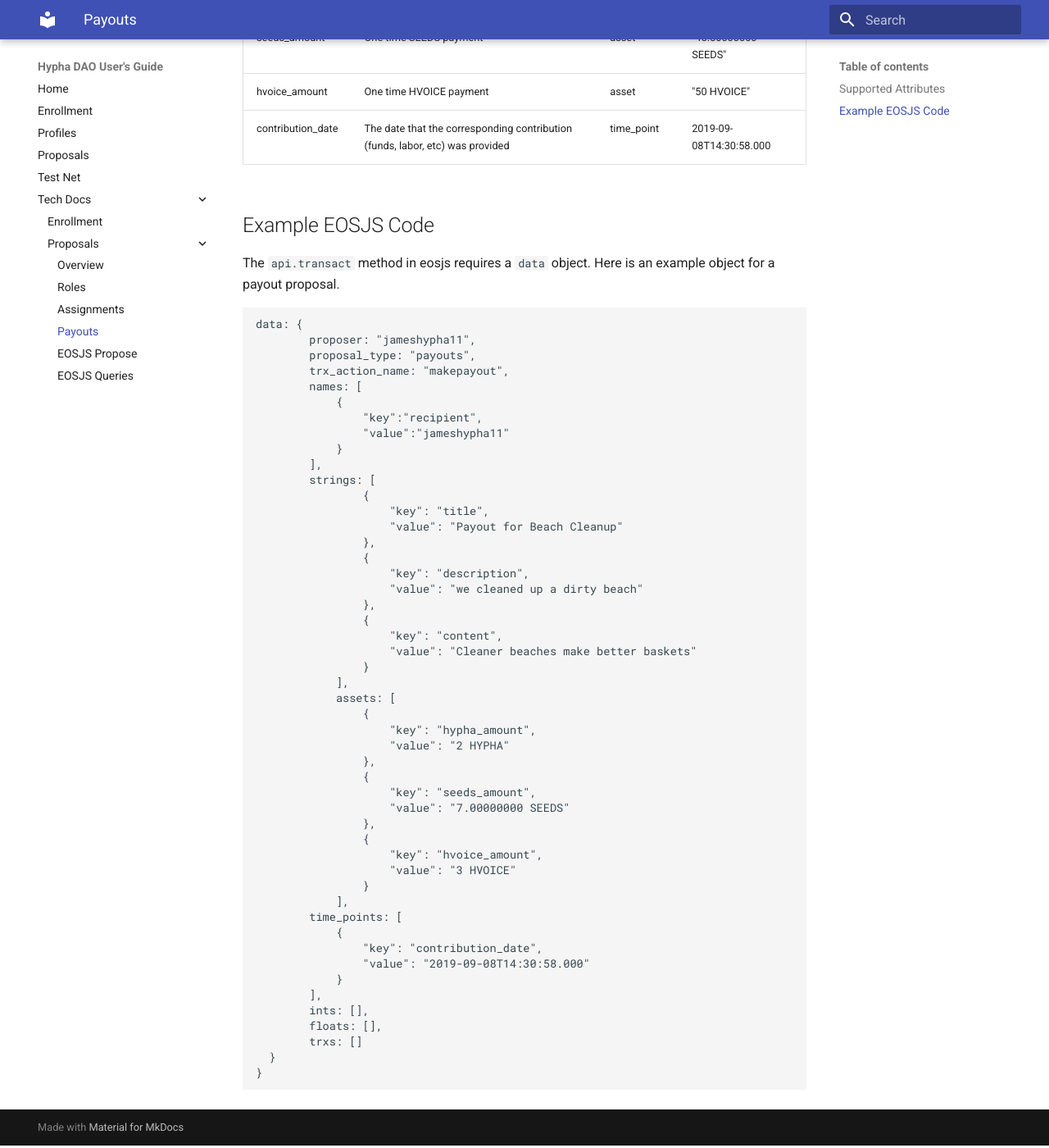
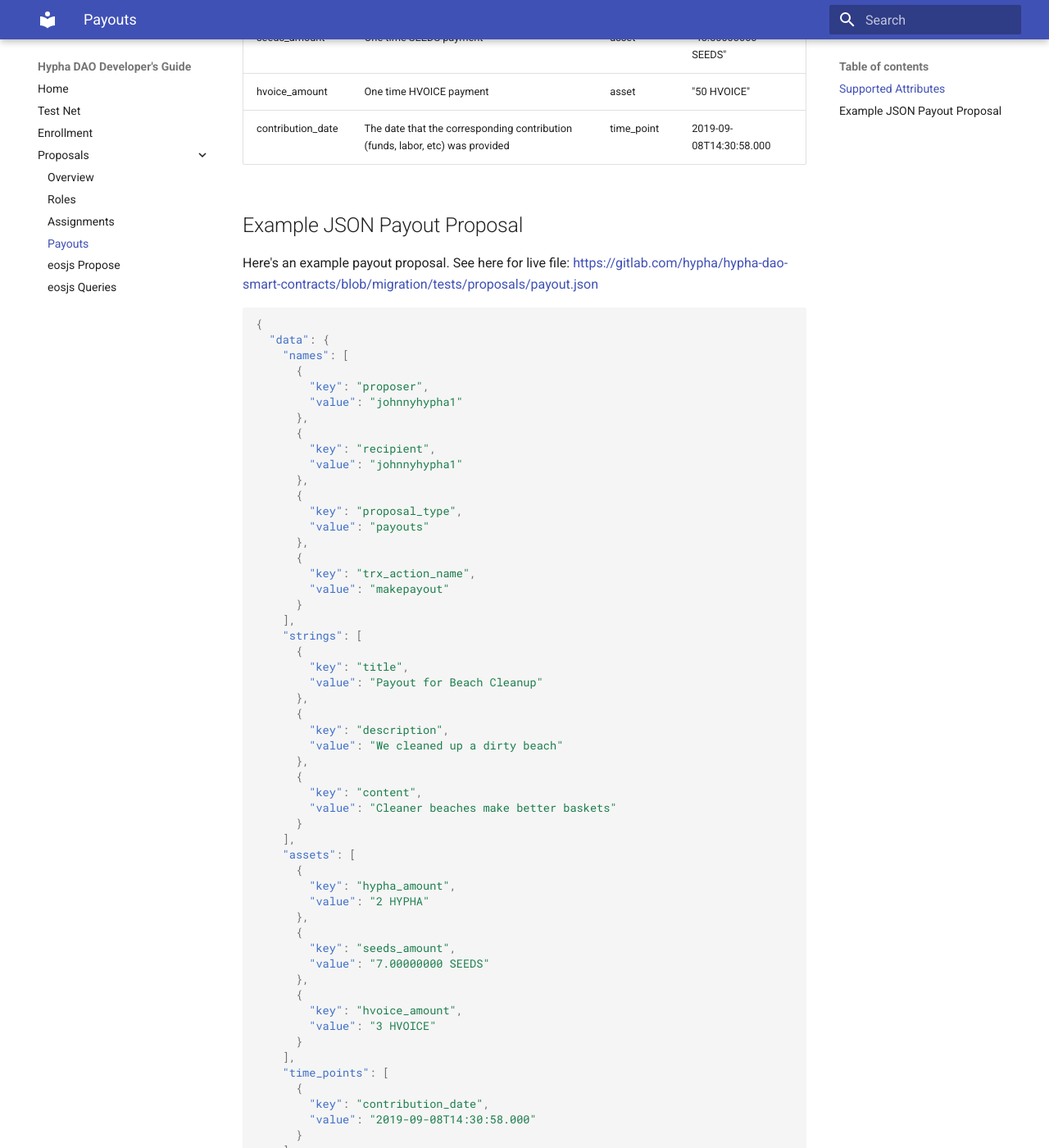
Before and after one commit to hypha-dao/dao-tech-docs, an MkDocs documentation site: the page built from docs/tech-docs/proposals/payouts.md, in a window 1280 px wide and 1400 px high, scrolled down 406 px. Shown: the whole window at 82% size. Built offline with MkDocs 1.6.1 and Material for MkDocs 9.7.7, drawn with Linux system fonts in a browser that asks for light colours; some of the changed text lies outside the part shown.

````diff
--- a/docs/tech-docs/proposals/payouts.md
+++ b/docs/tech-docs/proposals/payouts.md
@@ -1,5 +1,3 @@
-
-
 ## Supported Attributes
 Payout proposals require the following additional attributes.
 
@@ -11,57 +9,66 @@ seeds_amount    | One time SEEDS payment          | asset     | "45.50000000 SEE
 hvoice_amount   | One time HVOICE payment       | asset     | "50 HVOICE"
 contribution_date  | The date that the corresponding contribution (funds, labor, etc) was provided  | time_point | 2019-09-08T14:30:58.000
 
-## Example EOSJS Code
-The ```api.transact``` method in eosjs requires a ```data``` object.  Here is an example object for a payout proposal.
-
-```
-data: {
-        proposer: "jameshypha11",
-        proposal_type: "payouts",
-        trx_action_name: "makepayout",
-        names: [
-            {
-                "key":"recipient",
-                "value":"jameshypha11"
-            }
-        ],
-        strings: [
-                {
-                    "key": "title",
-                    "value": "Payout for Beach Cleanup"
-                },
-                {
-                    "key": "description",
-                    "value": "we cleaned up a dirty beach"
-                },
-                {
-                    "key": "content",
-                    "value": "Cleaner beaches make better baskets"
-                }
-            ],
-            assets: [
-                {
-                    "key": "hypha_amount",
-                    "value": "2 HYPHA"
-                },
-                {
-                    "key": "seeds_amount",
-                    "value": "7.00000000 SEEDS"
-                },
-                {
-                    "key": "hvoice_amount",
-                    "value": "3 HVOICE"
-                }
-            ],
-        time_points: [
-            {
-                "key": "contribution_date",
-                "value": "2019-09-08T14:30:58.000"
-            }
-        ],
-        ints: [],
-        floats: [],
-        trxs: []
+## Example JSON Payout Proposal
+Here's an example payout proposal. See here for live file: https://gitlab.com/hypha/hypha-dao-smart-contracts/blob/migration/tests/proposals/payout.json
+``` JSON
+{
+  "data": {
+    "names": [
+      {
+        "key": "proposer",
+        "value": "johnnyhypha1"
+      },
+      {
+        "key": "recipient",
+        "value": "johnnyhypha1"
+      },
+      {
+        "key": "proposal_type",
+        "value": "payouts"
+      },
+      {
+        "key": "trx_action_name",
+        "value": "makepayout"
+      }
+    ],
+    "strings": [
+      {
+        "key": "title",
+        "value": "Payout for Beach Cleanup"
+      },
+      {
+        "key": "description",
+        "value": "We cleaned up a dirty beach"
+      },
+      {
+        "key": "content",
+        "value": "Cleaner beaches make better baskets"
+      }
+    ],
+    "assets": [
+      {
+        "key": "hypha_amount",
+        "value": "2 HYPHA"
+      },
+      {
+        "key": "seeds_amount",
+        "value": "7.00000000 SEEDS"
+      },
+      {
+        "key": "hvoice_amount",
+        "value": "3 HVOICE"
+      }
+    ],
+    "time_points": [
+      {
+        "key": "contribution_date",
+        "value": "2019-09-08T14:30:58.000"
+      }
+    ],
+    "ints": [],
+    "floats": [],
+    "trxs": []
   }
 }
 ```
--- a/mkdocs.yml
+++ b/mkdocs.yml
@@ -1,4 +1,4 @@
-site_name: Hypha DAO User's Guide
+site_name: Hypha DAO Developer's Guide
 theme:
   name: 'material'
   pallette:
@@ -6,19 +6,19 @@ theme:
     accent: '#5bd4ca'
 nav:
 - Home: index.md
-- Enrollment: enrollment.md
-- Profiles: profiles.md
-- Proposals: proposals.md
+# - Enrollment: enrollment.md
+# - Profiles: profiles.md
+# - Proposals: proposals.md
 - Test Net: test-net.md
-- Tech Docs:
-    - 'Enrollment': 'tech-docs/enrollment.md'
-    - Proposals:
-        - 'Overview': 'tech-docs/proposals.md'
-        - 'Roles': 'tech-docs/proposals/roles.md'
-        - 'Assignments': 'tech-docs/proposals/assignments.md'
-        - 'Payouts': 'tech-docs/proposals/payouts.md'
-        - 'EOSJS Propose': 'tech-docs/proposals/eosjs-propose.md'
-        - 'EOSJS Queries': 'tech-docs/proposals/eosjs-queries.md'
+# - Tech Docs:
+- Enrollment: 'tech-docs/enrollment.md'
+- Proposals:
+    - 'Overview': 'tech-docs/proposals.md'
+    - 'Roles': 'tech-docs/proposals/roles.md'
+    - 'Assignments': 'tech-docs/proposals/assignments.md'
+    - 'Payouts': 'tech-docs/proposals/payouts.md'
+    - 'eosjs Propose': 'tech-docs/proposals/eosjs-propose.md'
+    - 'eosjs Queries': 'tech-docs/proposals/eosjs-queries.md'
 
 markdown_extensions:
   - codehilite:
````
Also changed, not shown: docs/tech-docs/enrollment.md (+2 -0 lines), docs/tech-docs/proposals/assignments.md (+52 -47 lines), docs/tech-docs/proposals/eosjs-propose.md (+12 -5 lines), docs/tech-docs/proposals/roles.md (+66 -52 lines).
